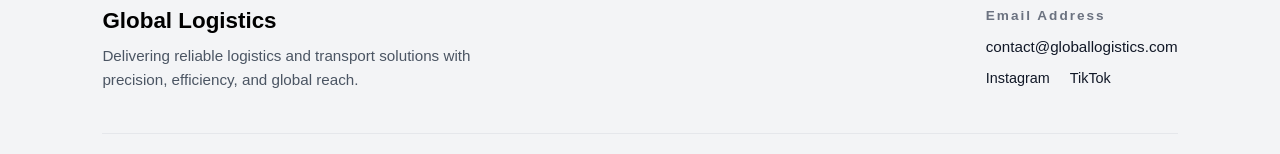
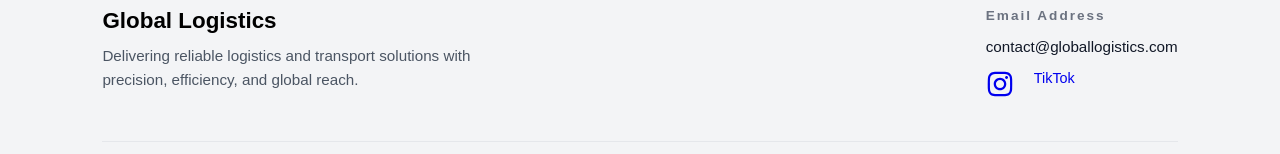
Before and after one commit to Madzeedy/KakosDev, a React (Create React App) app: page / in a window 1280 px wide. Shown: the part 2565-2719 px from the top of the page. Built offline with nearby package versions, Linux system fonts and the light colour scheme.

Commit message:
Editing the socials links

```diff
--- a/package.json
+++ b/package.json
@@ -9,6 +9,7 @@
     "@testing-library/user-event": "^13.5.0",
     "react": "^18.2.0",
     "react-dom": "^18.2.0",
+    "react-icons": "^5.6.0",
     "react-scripts": "^5.0.1",
     "web-vitals": "^2.1.4"
   },
--- a/src/App.css
+++ b/src/App.css
@@ -931,7 +931,7 @@ button {
 
 .footer-socials a {
   text-decoration: none;
-  color: #111827;
+
   font-size: 0.9rem;
   position: relative;
   transition: 0.3s;
@@ -1129,7 +1129,6 @@ button {
   font-weight: 200; /* slightly bolder for emphasis */
 }
 
-
 @media (max-width: 900px) {
   .services-container {
     grid-template-columns: 1fr;
@@ -1174,7 +1173,6 @@ button {
   min-width: 0; /* prevents overflow */
 }
 
-
 @media (max-width: 480px) {
   .services-title {
     font-size: 1.6rem;
@@ -1192,3 +1190,22 @@ button {
     font-size: 0.95rem;
   }
 }
+
+.instagram-link svg {
+  font-size: 28px;
+  background: linear-gradient(
+    45deg,
+    #405de6,
+    #5851db,
+    #833ab4,
+    #c13584,
+    #e1306c,
+    #fd1d1d,
+    #f56040,
+    #f77737,
+    #fcaf45,
+    #ffdc80
+  );
+  -webkit-background-clip: text;
+  -webkit-text-fill-color: transparent;
+}
--- a/src/components/Footer.jsx
+++ b/src/components/Footer.jsx
@@ -1,4 +1,5 @@
 import React from "react";
+import { FaInstagram } from "react-icons/fa";
 
 function Footer() {
   return (
@@ -20,7 +21,14 @@ function Footer() {
           <p className="footer-email">contact@globallogistics.com</p>
 
           <div className="footer-socials">
-            <a href="https://instagram.com">Instagram</a>
+            <a
+              href="https://www.instagram.com/kakosdevltd/"
+              target="_blank"
+              rel="noopener noreferrer"
+              className="instagram-link"
+            >
+              <FaInstagram  />
+            </a>
             <a href="https://tiktok.com">TikTok</a>
           </div>
         </div>
```
Also changed, not shown: 1 other file (tests, documents, lock files or other folders).
